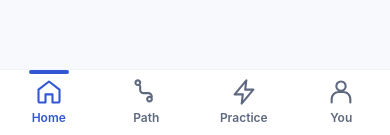
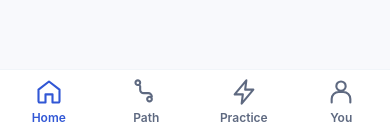
Before and after one commit to shhubbhaam/agenticUI, a React Native app: screen /HomeScreen in a window 390 px wide. Shown: the part 706-841 px from the top of the page. Built offline with nearby package versions, Linux system fonts and the light colour scheme.

Commit message:
chore: Updated the BottomBar Tabs UI to match Figma Screens

```diff
--- a/src/ui/organisms/BottomTabs.tsx
+++ b/src/ui/organisms/BottomTabs.tsx
@@ -38,14 +38,6 @@ const NavItem: React.FC<{
       activeOpacity={0.7}
       style={tw`flex-1 items-center pt-2 pb-1`}
     >
-      {isActive && (
-        <View
-          style={[
-            tw`absolute top-0 h-1 w-10 rounded-full`,
-            { backgroundColor: activeColor },
-          ]}
-        />
-      )}
       {IconComponent ? (
         <IconComponent color={color} size={28} />
       ) : (
```
